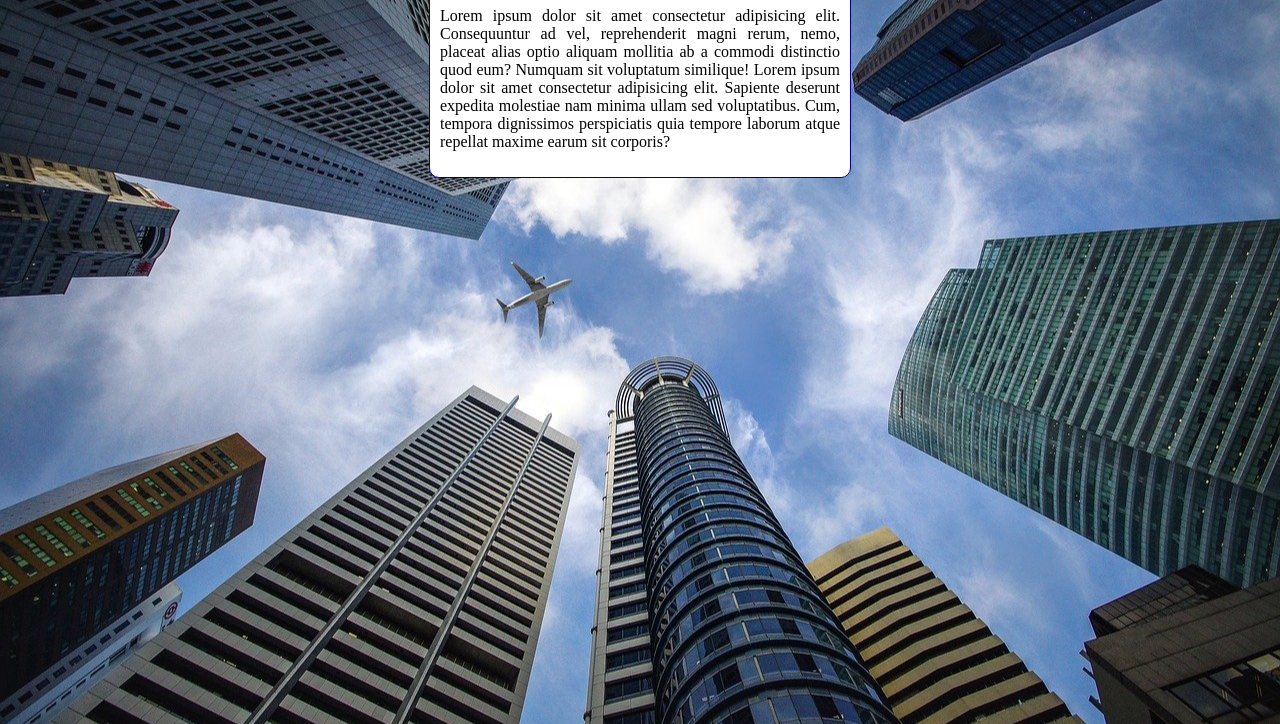
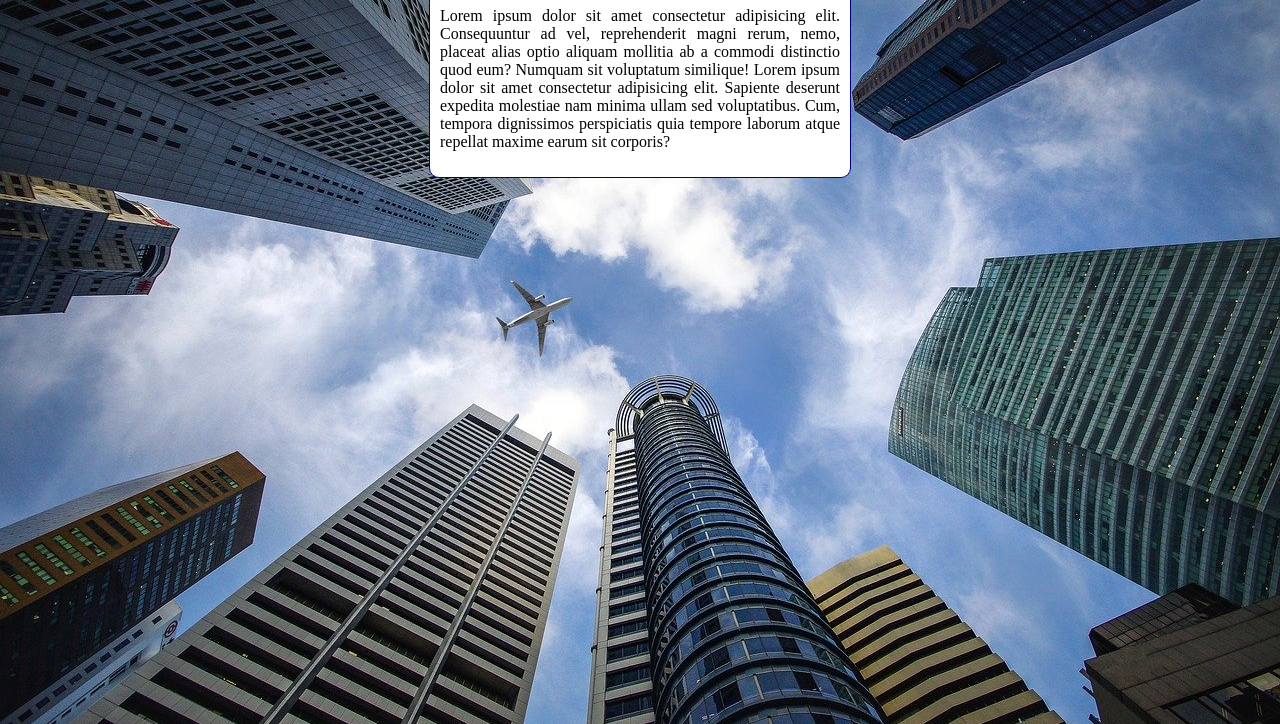
Before and after one commit to Italo-Gusmao-Silva/html-css, a plain HTML site: page exercicios/ex022/fundo006.html in a window 1280 px wide. Shown: the part 92-816 px from the top of the page. Drawn offline with Linux system fonts and the light colour scheme.

Commit message:
aula 06 capitulo 19

```diff
--- a/exercicios/ex022/fundo006.html
+++ b/exercicios/ex022/fundo006.html
@@ -13,6 +13,13 @@
             background-repeat: no-repeat;
             background-size: cover;
             height: 100vh;
+            background-attachment: fixed;
+
+            /*shorthand - background
+            color - image - position - repeat - size - attacment
+
+            */
+            background: black url(imagens/pattern002.png) center center no-repeat cover fixed
 
         }
         main{
```
